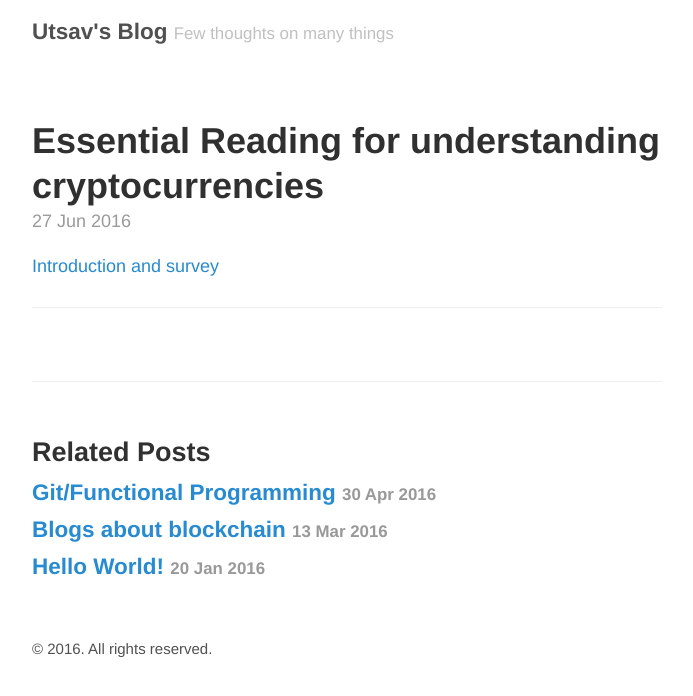
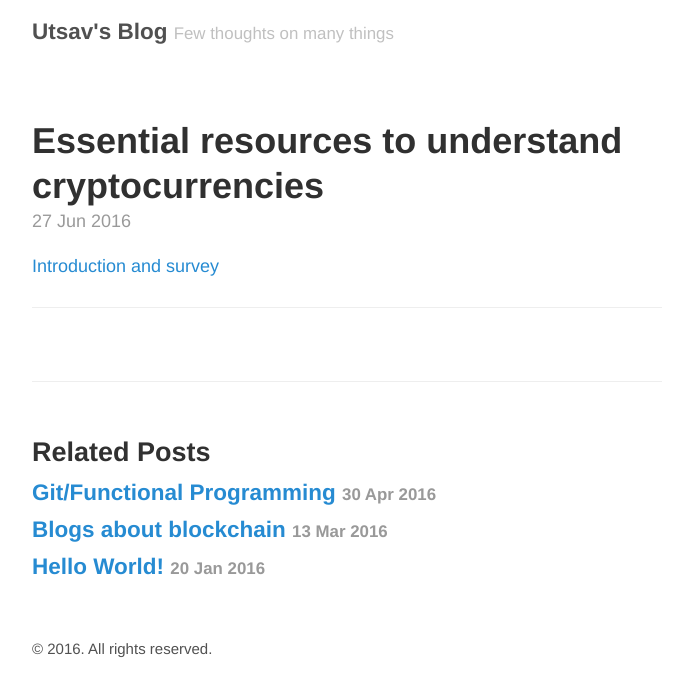
Before and after one commit to Utsav2/utsav2.github.io, a Jekyll site: the page built from _posts/2016-06-27-essential-cryptocurrency.md, in a window 1280 px wide. Shown: the top 696 px of the page, without its empty margins (293-986 px from the left). Built offline with Jekyll 4.4.1, drawn with Linux system fonts in a browser that asks for light colours.

Commit message:
Change title

```diff
--- a/_posts/2016-06-27-essential-cryptocurrency.md
+++ b/_posts/2016-06-27-essential-cryptocurrency.md
@@ -1,6 +1,6 @@
 ---
 layout: post
-title: Essential Reading for understanding cryptocurrencies
+title: Essential resources to understand cryptocurrencies
 ---
 
 <a href="http://www.jbonneau.com/doc/BMCNKF15-IEEESP-bitcoin.pdf">Introduction and survey</a>
```
